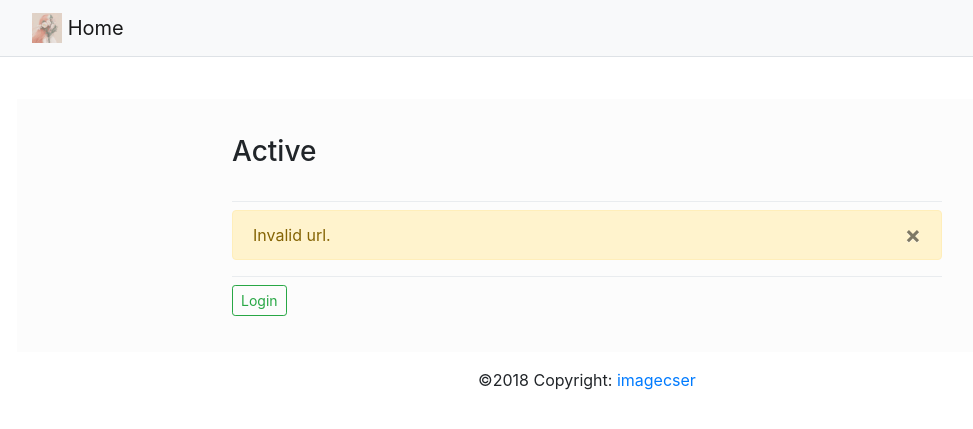
After one commit to imagecser/magina, a Flask app: page /activate/ in a window 1280 px wide. The commit adds this page. Shown: the top 429 px of the page, without its empty margins (53-1026 px from the left). Run offline with Flask 2, Linux system fonts and the light colour scheme; some libraries are stand-ins or nearby versions.

Commit message:
email signup, many-to-many table, optimize display

```diff
--- a/magina/__init__.py
+++ b/magina/__init__.py
@@ -2,9 +2,11 @@ from flask import Flask
 from flask_bootstrap import Bootstrap
 from flask_login import LoginManager
 from flask_sqlalchemy import SQLAlchemy
+from flask_mail import Mail
 
 from config import config
 
+mail = Mail()
 db = SQLAlchemy()
 bootstrap = Bootstrap()
 login_manager = LoginManager()
@@ -19,6 +21,7 @@ def create_app(config_name: str):
     config[config_name].init_app(app)
 
     db.init_app(app)
+    mail.init_app(app)
     bootstrap.init_app(app)
     login_manager.init_app(app)
     login_manager.login_view = 'default.login'
--- a/magina/default/forms.py
+++ b/magina/default/forms.py
@@ -21,4 +21,4 @@ class SignupForm(FlaskForm):
 
 class KeywordForm(FlaskForm):
     keyword = StringField('', validators=[DataRequired()])
-    submit = SubmitField('Add new keyword')
+    submit = SubmitField('Add')
--- a/magina/default/views.py
+++ b/magina/default/views.py
@@ -1,12 +1,16 @@
+import random
+import string
 from datetime import timedelta
 from functools import wraps
 
 from flask import render_template, request, current_app, redirect, flash, url_for
 from flask_login import login_required, login_user, current_user, logout_user
+from flask_mail import Message
 
 from . import blueprint
 from .forms import LoginForm, SignupForm, KeywordForm
-from ..models import User, db
+from .. import mail, db
+from ..models import User, EmailActive
 
 
 def anonymous_required(func):
@@ -14,7 +18,7 @@ def anonymous_required(func):
     def decorated_view(*args, **kwargs):
         if current_user.is_authenticated:
             flash('You have logged-in.')
-            return redirect(url_for('default.index', is_login=False))
+            return redirect(url_for('default.index'))
         else:
             return func(*args, **kwargs)
 
@@ -48,6 +52,8 @@ def login():
         user = User.query.filter_by(email=login_form.email.data, password=login_form.password.data).first()
         if user is None:
             flash('Login failed.')
+        elif not user.email_active.is_active:
+            flash('Your account has not been activated.')
         else:
             login_user(user, remember=login_form.remember_me.data, duration=timedelta(hours=2))
             if next_page is not None:
@@ -61,22 +67,36 @@ def login():
 @anonymous_required
 def signup():
     signup_form = SignupForm()
-    if signup_form.validate_on_submit():
+    on_active = False
+    if signup_form.is_submitted():
+        current_app.logger.info(signup_form.email.data)
         email = signup_form.email.data
         username = signup_form.username.data
         password = signup_form.password.data
 
         current_app.logger.info('signup: %s %s %s' % (email, username, password))
-        if User.query.filter_by(email=signup_form.email.data).first() is None:
+        if User.query.filter_by(email=email).first() is None:
             # noinspection PyArgumentList
             user = User(email=email, username=username, password=password)
             db.session.add(user)
+            db.session.flush()
+            user_id = user.id
+            active_code = ''.join(random.choices(string.ascii_letters + string.digits, k=24))
+            email_active = EmailActive(user_id=user_id, is_active=False,
+                                       active_code=active_code)
+            db.session.add(email_active)
             db.session.commit()
-            flash('You have registered.')
-            return redirect(url_for('default.login'))
+            message = Message(
+                subject='Activate Your E-mail#%s' % ''.join(random.choices(string.ascii_letters, k=3)),
+                body='Your activate link: %s' % '%s%s?id=%s&code=%s' % (
+                    current_app.config['SERVER_DOMAIN_NAME'], url_for('default.activate'), user_id, active_code),
+                recipients=[email]
+            )
+            mail.send(message=message)
+            on_active = True
         else:
             flash('E-mail has been registered.')
-    return render_template('signup.html', signup_form=signup_form)
+    return render_template('signup.html', signup_form=signup_form, on_active=on_active)
 
 
 @blueprint.route('/keyword/<string:word>', methods=['DELETE', 'POST'])
@@ -87,11 +107,32 @@ def remove_keyword(word):
         return ''
     elif request.method == 'POST':
         current_app.logger.info("post %s" % word)
-        if word in [keyword.word for keyword in current_user.keywords]:
+        if not current_user.save_keyword(word):
             return 'err'
         else:
-            current_user.save_keyword(word)
             return ''
+
+
+@blueprint.route('/activate/')
+@anonymous_required
+def activate():
+    user_id = request.args.get('id')
+    active_code = request.args.get('code')
+    if user_id is None or active_code is None:
+        flash('Invalid url.')
+    else:
+        email_active_row: EmailActive = EmailActive.query.filter_by(user_id=user_id, active_code=active_code).first()
+        if email_active_row is None:
+            flash('Url not matches.')
+        elif email_active_row.is_active:
+            flash('Account has been activated before.')
+        else:
+            email_active_row.is_active = True
+            email_active_row.user.save_keyword('通知')
+            db.session.commit()
+            flash('You have active your account: %s' % email_active_row.user.email)
+
+    return render_template('active.html')
 
 
 @blueprint.route('/logout/')
--- /dev/null
+++ b/magina/templates/active.html
@@ -0,0 +1,17 @@
+{% extends 'base.html' %}
+{% block content %}
+    <div class="container" style="background-color: #fcfcfc; padding-top: 20px; padding-bottom: 20px;">
+        <div class="offset-2 col-8 my-3">
+            <h3 style="padding-bottom: 24px;">
+                {% block title %}
+                    Active
+                {% endblock %}
+            </h3>
+            <div class="dropdown-divider"></div>
+            {% include 'flash_message.html' %}
+            <div class="dropdown-divider" style="margin-top: 16px"></div>
+            <a href="{{ url_for('default.login') }}" class="btn btn-outline-success btn-sm" role="button">Login</a>
+
+        </div>
+    </div>
+{% endblock %}
--- a/magina/templates/base.html
+++ b/magina/templates/base.html
@@ -4,9 +4,13 @@
     <link rel="shortcut icon" href="{{ url_for('static', filename='img/favicon.ico') }}" type="image/x-icon"/>
     <link rel="icon" href="{{ url_for('static', filename='img/favicon.ico') }}" type="image/x-icon"/>
 {% endblock %}
+{% block styles %}
+    <link href="//cdn.bootcss.com/bootstrap/4.0.0/css/bootstrap.min.css" rel="stylesheet"/>
+    <link href="//cdn.bootcss.com/font-awesome/4.7.0/css/font-awesome.min.css" rel="stylesheet"/>
+{% endblock %}
 
 {% block navbar %}
-    <nav class="navbar navbar-expand-lg navbar-light bg-light border-bottom" style="margin-bottom: 64px;">
+    <nav class="navbar navbar-expand-lg navbar-light bg-light border-bottom" style="margin-bottom: 42px;">
         <div class="container">
             <a class="navbar-brand" href="{{ url_for('default.index') }}">
                 <img src="{{ url_for('static', filename='img/h.jpg') }}" width="30" height="30"
@@ -48,5 +52,7 @@
         <a href="https://github.com/imagecser"> imagecser</a>
     </div>
     <!-- Copyright -->
-    {{ super() }}
+    <script src="//cdn.bootcss.com/jquery/3.3.1/jquery.min.js"></script>
+    <script src="//cdn.bootcss.com/popper.js/1.14.3/esm/popper.min.js"></script>
+    <script src="//cdn.bootcss.com/bootstrap/4.0.0/js/bootstrap.min.js"></script>
 {% endblock %}
--- a/magina/templates/login.html
+++ b/magina/templates/login.html
@@ -22,8 +22,8 @@
             <div class="dropdown-divider" style="margin-top: 16px"></div>
             <div class="row justify-content-sm-between">
                 <a href="{{ url_for('default.signup') }}"
-                   class="btn btn-outline-success btn-sm col-2" role="button">Signup</a>
-                <a href="#" class="btn btn-outline-danger btn-sm col-3" role="button">Forget password?</a>
+                   class="btn btn-outline-success btn-sm" role="button">Signup</a>
+                <a href="#" class="btn btn-outline-danger btn-sm" role="button">Forget password?</a>
             </div>
         </div>
     </div>
```
Also changed, not shown: config.py (+12 -0 lines), magina/models.py (+12 -0 lines), magina/static/css/home.css (+4 -4 lines), magina/templates/home.html (+46 -11 lines), magina/templates/signup.html (+39 -1 lines), 1 other file.
